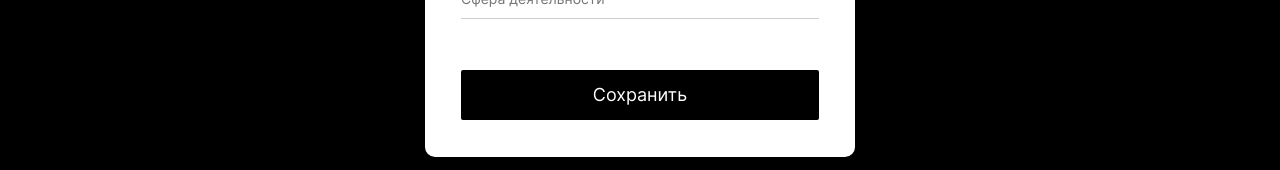
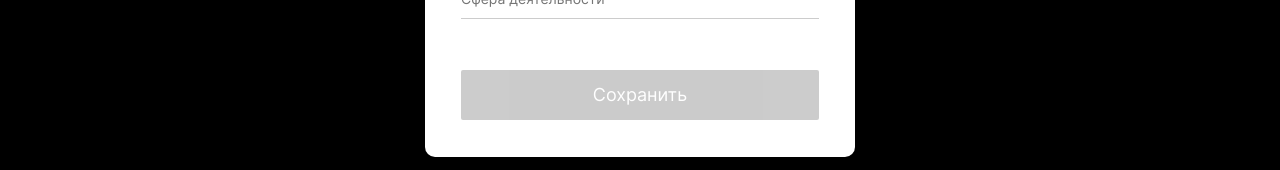
Before and after one commit to woofmgn/mesto-react, a React (Create React App) app: page / in a window 1280 px wide. Both pictures are taken after a click on the button 383 px from the left and 164 px from the top of the page. Shown: the part 412-582 px from the top of the page. Built offline with nearby package versions, Linux system fonts and the light colour scheme; no server answers.

Commit message:
feat: added validations for EditProfilePopup, need add for all Popups

```diff
--- a/src/components/EditProfilePopup.js
+++ b/src/components/EditProfilePopup.js
@@ -1,33 +1,28 @@
-import { useContext, useEffect, useState } from "react";
+import { useContext, useEffect } from "react";
 import { CurrentUserContext } from "../contexts/CurrentUserContext";
+import { useFormAndValidation } from "../hooks/useFormAndValidation";
 import PopupWithForm from "./PopupWithForm";
 
 function EditProfilePopup({ isOpen, onClose, onUpdateUser, buttonLoading }) {
   const currentUser = useContext(CurrentUserContext);
+  const { values, handleChange, errors, isValid, setValues, resetForm } =
+    useFormAndValidation(currentUser);
 
-  const [name, setName] = useState("");
-  const [description, setDescription] = useState("");
-
-  const handleChangeName = (evt) => {
-    setName(evt.target.value);
-  };
-
-  const handleChangeDescription = (evt) => {
-    setDescription(evt.target.value);
-  };
+  useEffect(() => {
+    setValues(currentUser);
+    if (!isOpen) {
+      resetForm();
+    }
+    // }, [currentUser, isOpen]);
+  }, [setValues, resetForm, currentUser, isOpen]);
 
   const handleSubmit = (evt) => {
     evt.preventDefault();
     onUpdateUser({
-      name: name,
-      about: description,
+      name: values.name,
+      about: values.about,
     });
   };
-
-  useEffect(() => {
-    setName(currentUser.name);
-    setDescription(currentUser.about);
-  }, [currentUser]);
 
   return (
     <PopupWithForm
@@ -38,34 +33,47 @@ function EditProfilePopup({ isOpen, onClose, onUpdateUser, buttonLoading }) {
       isOpen={isOpen}
       onClose={onClose}
       onSubmit={handleSubmit}
+      isValid={isValid}
       buttonLoading={buttonLoading}
     >
       <input
         className="popup__form-item popup__form-item_type_name"
         id="input-name"
         type="text"
-        name="formName"
+        name="name"
         placeholder="Имя"
         required
         minLength="2"
         maxLength="40"
-        value={name || ""}
-        onChange={handleChangeName}
+        value={values.name || ""}
+        onChange={handleChange}
       />
-      <span className="popup__input-error input-name-error"></span>
+      <span
+        className={`popup__input-error input-name-error ${
+          isValid ? "" : "form__input-error_active"
+        }`}
+      >
+        {errors.name}
+      </span>
       <input
         className="popup__form-item  popup__form-item_type_job"
         id="input-job"
         type="text"
-        name="formJob"
+        name="about"
         placeholder="Сфера деятельности"
         required
         minLength="2"
         maxLength="200"
-        value={description || ""}
-        onChange={handleChangeDescription}
+        value={values.about || ""}
+        onChange={handleChange}
       />
-      <span className="popup__input-error input-job-error"></span>
+      <span
+        className={`popup__input-error input-job-error ${
+          isValid ? "" : "form__input-error_active"
+        }`}
+      >
+        {errors.about}
+      </span>
     </PopupWithForm>
   );
 }
--- a/src/components/PopupWithForm.js
+++ b/src/components/PopupWithForm.js
@@ -8,6 +8,7 @@ function PopupWithForm({
   onClose,
   onSubmit,
   buttonLoading,
+  isValid,
 }) {
   return (
     <div className={`popup popup_type_${name} ${isOpen ? "popup_opened" : ""}`}>
@@ -28,9 +29,10 @@ function PopupWithForm({
             {children}
             <button
               className={`popup__form-button ${
-                buttonLoading ? "popup__form-button_inactive" : ""
+                buttonLoading || !isValid ? "popup__form-button_inactive" : ""
               }`}
               type="submit"
+              disabled={!isValid}
             >
               {buttonLoading ? `${buttonTextLoader}` : `${buttonText}`}
             </button>
--- /dev/null
+++ b/src/hooks/useFormAndValidation.js
@@ -0,0 +1,33 @@
+import { useCallback, useState } from "react";
+
+export function useFormAndValidation() {
+  const [values, setValues] = useState({});
+  const [errors, setErrors] = useState({});
+  const [isValid, setIsValid] = useState(true);
+
+  const handleChange = (e) => {
+    const { name, value } = e.target;
+    setValues({ ...values, [name]: value });
+    setErrors({ ...errors, [name]: e.target.validationMessage });
+    setIsValid(e.target.closest("form").checkValidity());
+  };
+
+  const resetForm = useCallback(
+    (newValues = {}, newErrors = {}, newIsValid = false) => {
+      setValues(newValues);
+      setErrors(newErrors);
+      setIsValid(newIsValid);
+    },
+    [setValues, setErrors, setIsValid]
+  );
+
+  return {
+    values,
+    handleChange,
+    errors,
+    isValid,
+    resetForm,
+    setValues,
+    setIsValid,
+  };
+}
```
